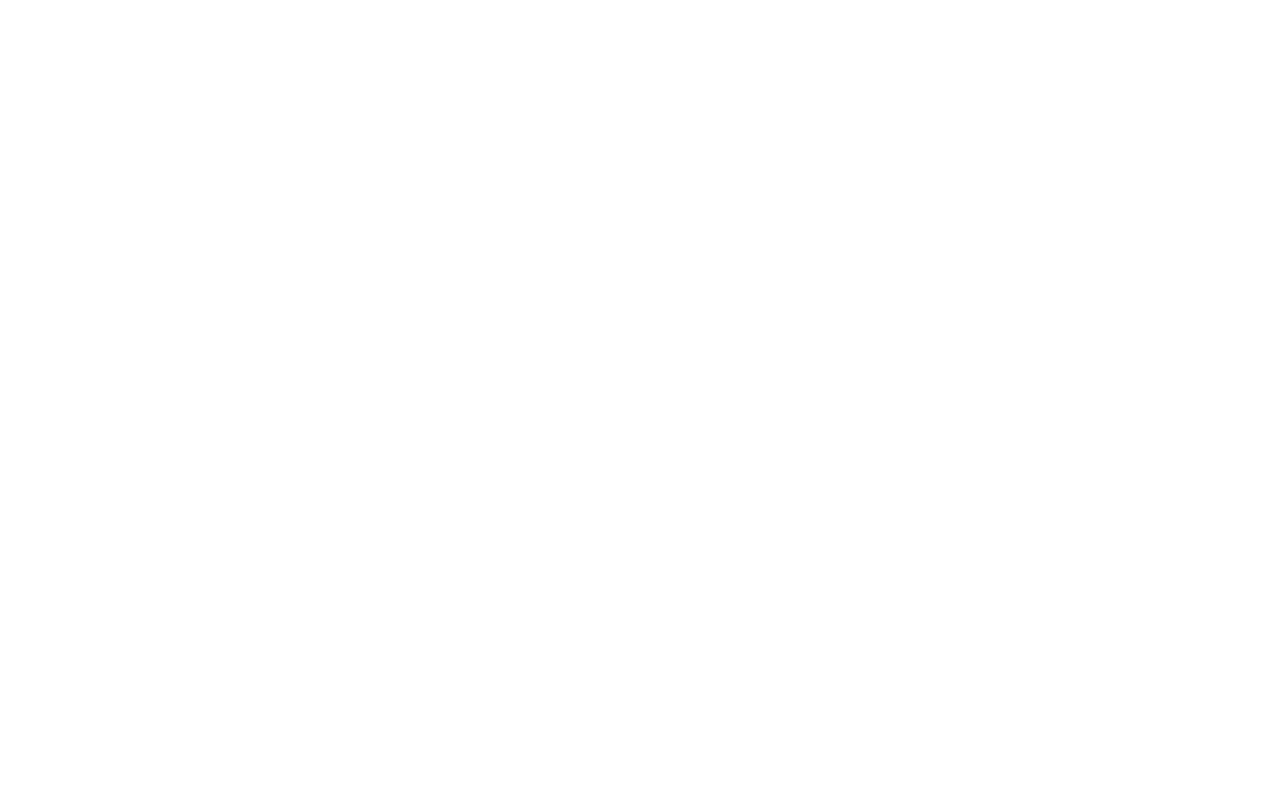
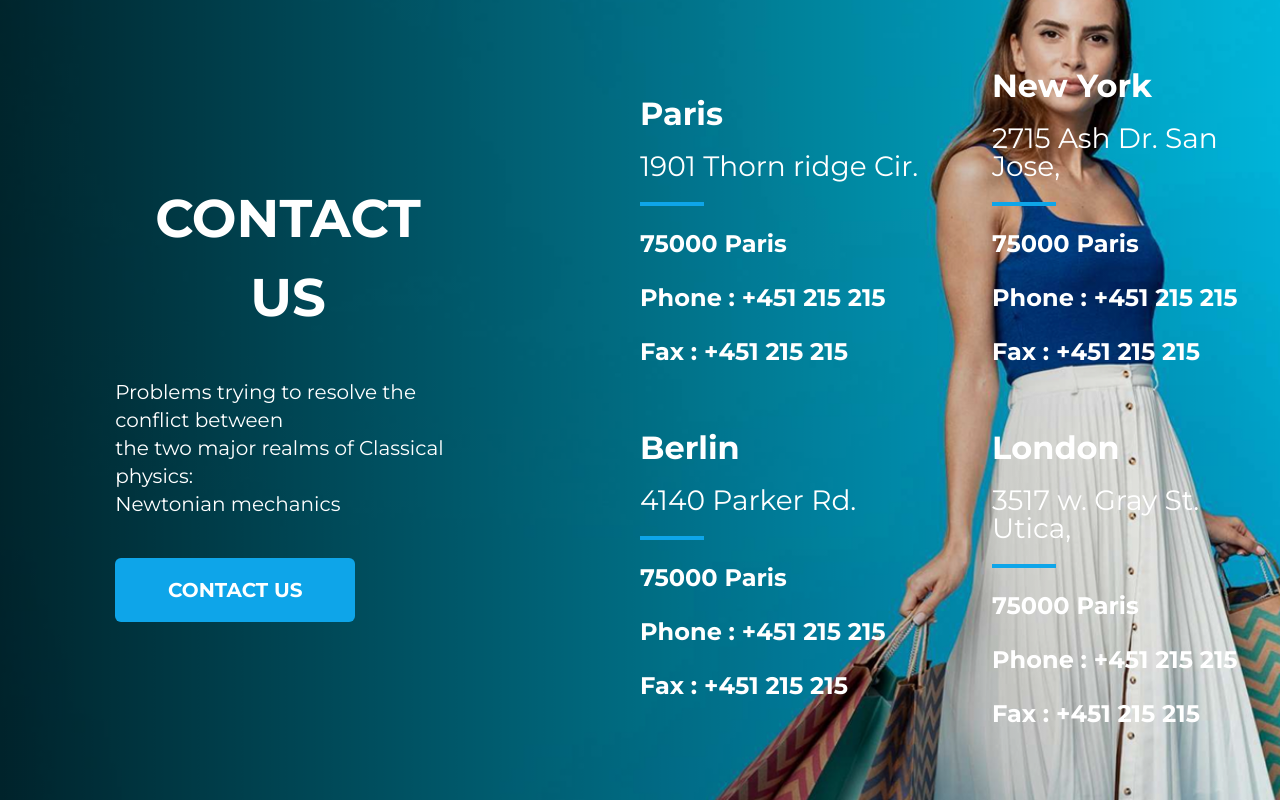
Before and after one commit to furkanguvendev/MyEcommerce, a React (Vite) app in the folder ecommerce/: page /contact in a window 1280 px wide. Before the commit this address had no page. Built offline with nearby package versions, Linux system fonts and the light colour scheme.

Commit message:
Contact Page Complated

```diff
--- a/ecommerce/src/App.tsx
+++ b/ecommerce/src/App.tsx
@@ -3,6 +3,7 @@
 import { Home } from './pages/Home'
 import { Shop } from './pages/Shop'
 import { ProductDetail } from './pages/ProductDetail'
+import { Contact } from './pages/Contact'
 
 function App() {
 
@@ -12,6 +13,7 @@
         <Route path='/' element={<Home />} />
         <Route path='/shop' element={<Shop />} />
         <Route path='/details' element={<ProductDetail />} />
+        <Route path='/contact' element={<Contact />} />
       </Routes>
   )
 }
--- a/ecommerce/src/components/NavBar.tsx
+++ b/ecommerce/src/components/NavBar.tsx
@@ -64,7 +64,7 @@
 
             <Link to="#">About</Link>
             <Link to="#">Blog</Link>
-            <Link to="#">Contact</Link>
+            <Link to="/contact">Contact</Link>
             <Link to="#">Pages</Link>
           </nav>
         </div>
@@ -94,7 +94,7 @@
           <Link to="/" className="hover:font-semibold">Home</Link>
           <Link to="/shop" className="hover:font-semibold">Product</Link>
           <Link to="#" className="hover:font-semibold">Pricing</Link>
-          <Link to="#" className="hover:font-semibold">Contact</Link>
+          <Link to="/contact" className="hover:font-semibold">Contact</Link>
         </div>
       )}
     </>
--- a/ecommerce/src/layouts/ProductDescrip.tsx
+++ b/ecommerce/src/layouts/ProductDescrip.tsx
@@ -9,7 +9,16 @@
     const product = data.productDetails.content;
 
   return (
-    <div className='w-full flex flex-col items-center gap-12 py-10'>
+    <div className='w-full xl:h-[90vh] xl:justify-center flex flex-col items-center gap-12 py-10 relative'>
+        <div className='max-xl:hidden w-1/2 h-full absolute -z-10' style={{
+            background: `repeating-linear-gradient(
+                90deg,
+                rgba(248, 217, 217, 0.5),
+                rgba(248, 217, 217, 0.5) 50px,
+                rgba(255, 255, 255, 0.5) 30px,
+                rgba(255, 255, 255, 0.5) 80px
+            )`
+            }}/>
         <div className='w-11/12 xl:w-4/12 flex flex-row justify-between'>
             <button className='text-neutral-500 text-sm xl:text-xl font-bold'>Description</button>
             <button className='text-neutral-500 text-sm xl:text-xl font-bold'>Additional Information</button>
--- /dev/null
+++ b/ecommerce/src/pages/Contact.tsx
@@ -0,0 +1,56 @@
+import React from 'react'
+import background from "../assets/contact-bg.png"
+
+export const Contact = () => {
+  return (
+    <div className="w-full xl:h-screen bg-cover font-montserrat" style={{
+        backgroundImage: `linear-gradient(to right, rgba(0,0,0,0.8), rgba(0,0,0,0)), url(${background})`
+      }}>
+        <div className='w-full xl:h-screen flex max-xl:flex-col items-center justify-center relative gap-16'>
+            <div className='flex flex-[2] justify-center'>
+                <div className='xl:w-3/5 flex flex-col items-center xl:items-start gap-10'>
+                    <h1 className='text-white text-[40px] xl:text-[53px] font-bold'>CONTACT US</h1>
+                    <p className='text-sm xl:text-xl text-white font-normal xl:text-left'>Problems trying to resolve the conflict between <br/>the two major realms of Classical physics: <br/>Newtonian mechanics </p>
+                    <button className='w-44 xl:w-60 h-14 xl:h-16 bg-sky-500 rounded-md text-white text-sm xl:text-xl font-bold'>CONTACT US</button>
+                </div>
+            </div>
+            <div className='flex flex-1 flex-col gap-12 xl:gap-16'>
+                <div className='flex flex-col text-left gap-4 xl:gap-[22px]'>
+                    <h2 className='text-white text-2xl xl:text-[32px] font-bold'>Paris</h2>
+                    <h3 className='text-white text-xl xl:text-[28px] font-normal'>1901 Thorn ridge Cir.</h3>
+                    <hr className='border-2 border-sky-500 w-16'/>
+                    <p className='text-base xl:text-2xl text-white font-bold'>75000 Paris</p>
+                    <p className='text-base xl:text-2xl text-white font-bold'>Phone : +451 215 215</p>
+                    <p className='text-base xl:text-2xl text-white font-bold'>Fax : +451 215 215</p>
+                </div>
+                <div className='flex flex-col text-left gap-4 xl:gap-[22px]'>
+                    <h2 className='text-white text-2xl xl:text-[32px] font-bold'>Berlin</h2>
+                    <h3 className='text-white text-xl xl:text-[28px] font-normal'>4140 Parker Rd.</h3>
+                    <hr className='border-2 border-sky-500 w-16'/>
+                    <p className='text-base xl:text-2xl text-white font-bold'>75000 Paris</p>
+                    <p className='text-base xl:text-2xl text-white font-bold'>Phone : +451 215 215</p>
+                    <p className='text-base xl:text-2xl text-white font-bold'>Fax : +451 215 215</p>
+                </div>
+            </div>
+            <div className='flex flex-1 flex-col gap-12 xl:gap-16'>
+                <div className='flex flex-col text-left gap-4 xl:gap-[22px]'>
+                    <h2 className='text-white text-2xl xl:text-[32px] font-bold'>New York</h2>
+                    <h3 className='text-white text-xl xl:text-[28px] font-normal'>2715 Ash Dr. San Jose,</h3>
+                    <hr className='border-2 border-sky-500 w-16'/>
+                    <p className='text-base xl:text-2xl text-white font-bold'>75000 Paris</p>
+                    <p className='text-base xl:text-2xl text-white font-bold'>Phone : +451 215 215</p>
+                    <p className='text-base xl:text-2xl text-white font-bold'>Fax : +451 215 215</p>
+                </div>
+                <div className='flex flex-col text-left gap-4 xl:gap-[22px]'>
+                    <h2 className='text-white text-2xl xl:text-[32px] font-bold'>London</h2>
+                    <h3 className='text-white text-xl xl:text-[28px] font-normal'>3517 w. Gray St. Utica,</h3>
+                    <hr className='border-2 border-sky-500 w-16'/>
+                    <p className='text-base xl:text-2xl text-white font-bold'>75000 Paris</p>
+                    <p className='text-base xl:text-2xl text-white font-bold'>Phone : +451 215 215</p>
+                    <p className='text-base xl:text-2xl text-white font-bold'>Fax : +451 215 215</p>
+                </div>
+            </div>
+        </div>
+    </div>
+  )
+}
```
Also changed, not shown: ecommerce/src/assets/contact-bg.png (added).
